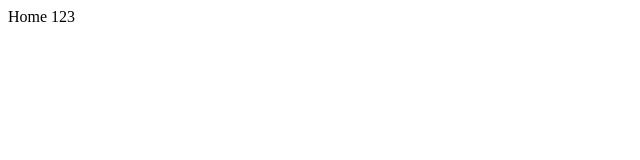
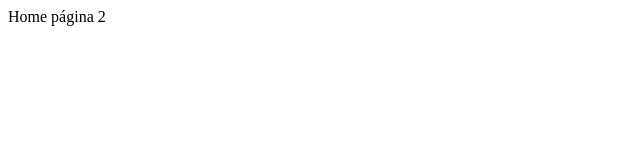
Before and after one commit to eric-rafael/site, a Next.js app: page / in a window 1280 px wide. Shown: the top 160 px of the page, without its empty margins (0-640 px from the left). Built offline with nearby package versions, Linux system fonts and the light colour scheme.

Commit message:
Update index.js

```diff
--- a/pages/index.js
+++ b/pages/index.js
@@ -1,5 +1,5 @@
 function Home(){
-    return <div>Home 123</div>
+    return <div>Home página 2</div>
 }
 
 export default Home
```
